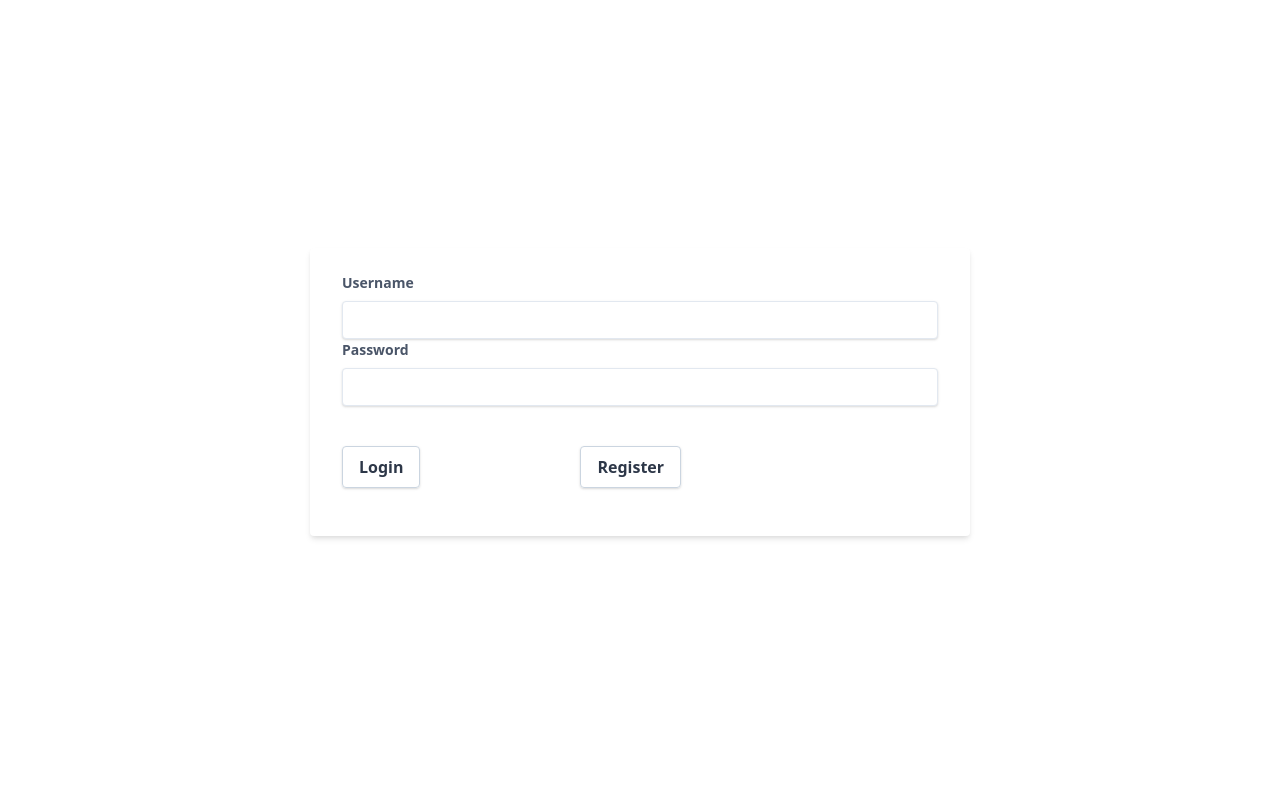
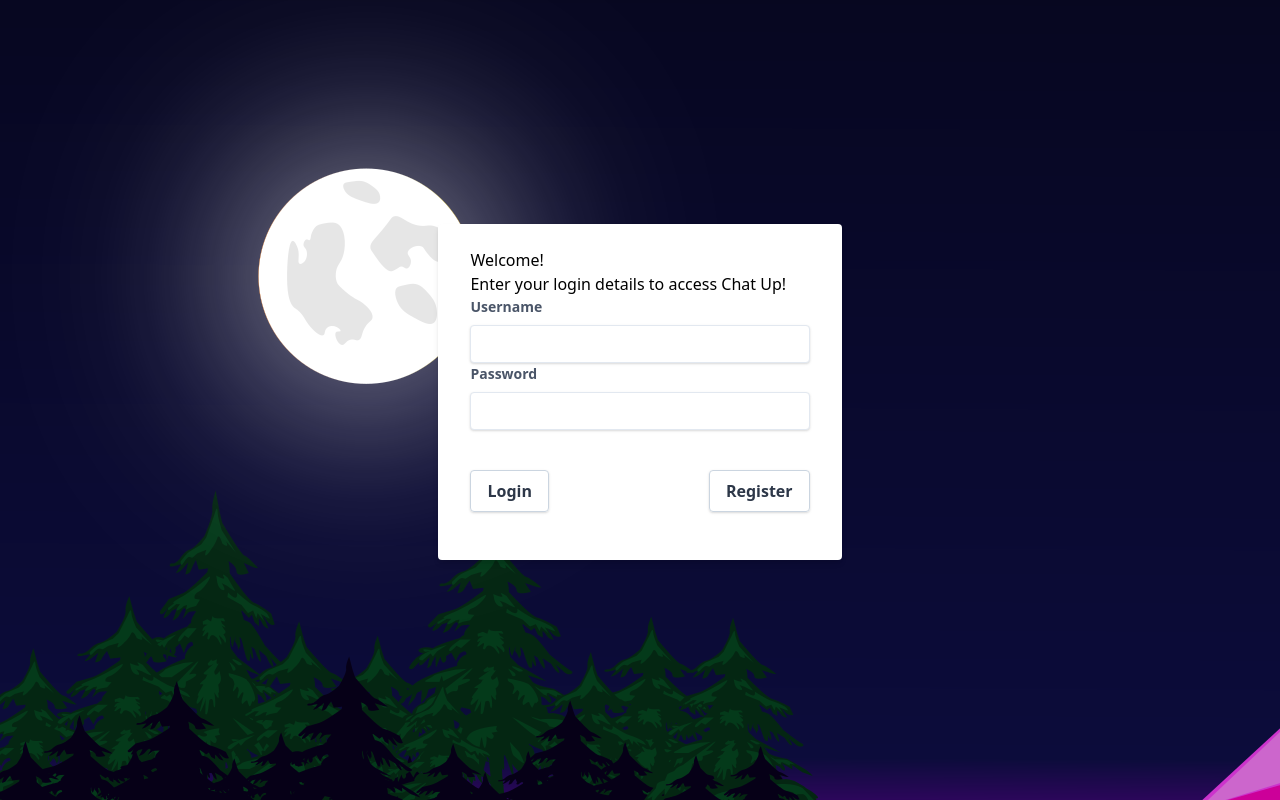
Before and after one commit to MarkusLucero/ChatApp, a React (Create React App) app in the folder frontend/: page / in a window 1280 px wide. Built offline with nearby package versions, Linux system fonts and the light colour scheme; no server answers; the HTML template or start-up script is replaced by a standard one.

Commit message:
added a bg-img for login, fixed resizing bug for login

```diff
--- a/frontend/src/components/Login/Login.js
+++ b/frontend/src/components/Login/Login.js
@@ -63,11 +63,15 @@ const Login = ({ history }) => {
     },
   });
   return (
-    <div className="flex items-center justify-center h-screen">
+    <div style={{ backgroundImage: 'url(' + require('../../background_night.png') + ')'}} className="flex items-center justify-center h-screen bg-scroll" >
+
       <form
         className="bg-white shadow-md rounded px-8 pt-6 pb-8 mb-4 "
         onSubmit={formik.handleSubmit}
       >
+        <p className=" justify-center">Welcome!</p>
+        <p>Enter your login details to access Chat Up!</p>
+
         <div className="mb-4">
           <label
             className="block text-gray-700 text-sm font-bold mb-2"
@@ -84,9 +88,9 @@ const Login = ({ history }) => {
             onBlur={formik.handleBlur}
             value={formik.values.Username}
           ></input>
-          {formik.touched.Username && formik.errors.Username ? (
+          <div>{formik.touched.Username && formik.errors.Username ? (
             <div className="text-red-600">{formik.errors.Username}</div>
-          ) : null}
+          ) : null}</div>
           <label
             className="block text-gray-700 text-sm font-bold mb-2"
             htmlFor="Password"
@@ -102,9 +106,9 @@ const Login = ({ history }) => {
             onBlur={formik.handleBlur}
             value={formik.values.Password}
           ></input>
-          {formik.touched.Password && formik.errors.Password ? (
+          <div>{formik.touched.Password && formik.errors.Password ? (
             <div className="text-red-600">{formik.errors.Password}</div>
-          ) : null}
+          ) : null}</div>
           <button
             className="5pxbg-white hover:bg-gray-100 text-gray-800 font-semibold py-2 px-4 border border-gray-400 rounded shadow"
             type="submit"
--- a/frontend/src/components/Register/Register.js
+++ b/frontend/src/components/Register/Register.js
@@ -36,7 +36,7 @@ const Register = ({ history }) => {
   return (
     <div className="flex items-center justify-center h-screen">
       <form
-        className="flex-auto bg-white shadow-md rounded px-8 pt-6 pb-8 mb-4 "
+        className="bg-white shadow-md rounded px-8 pt-6 pb-8 mb-4 "
         onSubmit={formik.handleSubmit}
       >
         <div className="mb-4">
@@ -52,11 +52,12 @@ const Register = ({ history }) => {
             name="Username"
             type="Text"
             onChange={formik.handleChange}
+            onBlur={formik.handleBlur}
             value={formik.values.Username}
           ></input>
-          {formik.errors.Username ? (
+          <div>{formik.touched.Password && formik.errors.Password ? (
             <div className="text-red-600">{formik.errors.Username}</div>
-          ) : null}
+          ) : null}</div>
           <label
             className="block text-gray-700 text-sm font-bold mb-2"
             htmlFor="Password"
@@ -69,11 +70,12 @@ const Register = ({ history }) => {
             name="Password"
             type="Password"
             onChange={formik.handleChange}
+            onBlur={formik.handleBlur}
             value={formik.values.Password}
           ></input>
-          {formik.errors.Password ? (
+          <div>{formik.touched.Password && formik.errors.Password ? (
             <div className="text-red-600">{formik.errors.Password}</div>
-          ) : null}
+          ) : null}</div>
           <button
             className="5pxbg-white hover:bg-gray-100 text-gray-800 font-semibold py-2 px-4 border border-gray-400 rounded shadow"
             type="submit"
```
Also changed, not shown: frontend/src/background_night.png (added).
